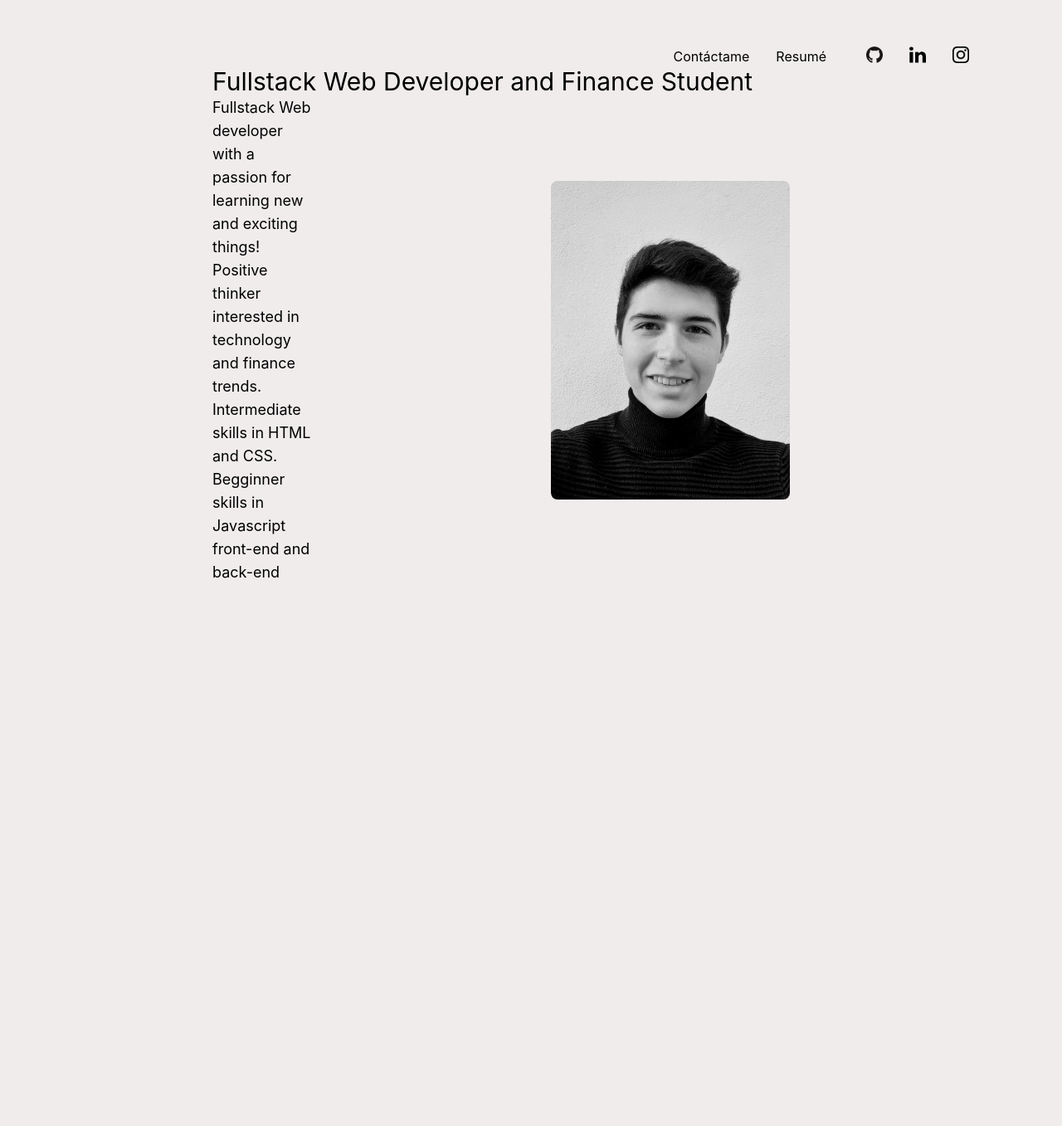
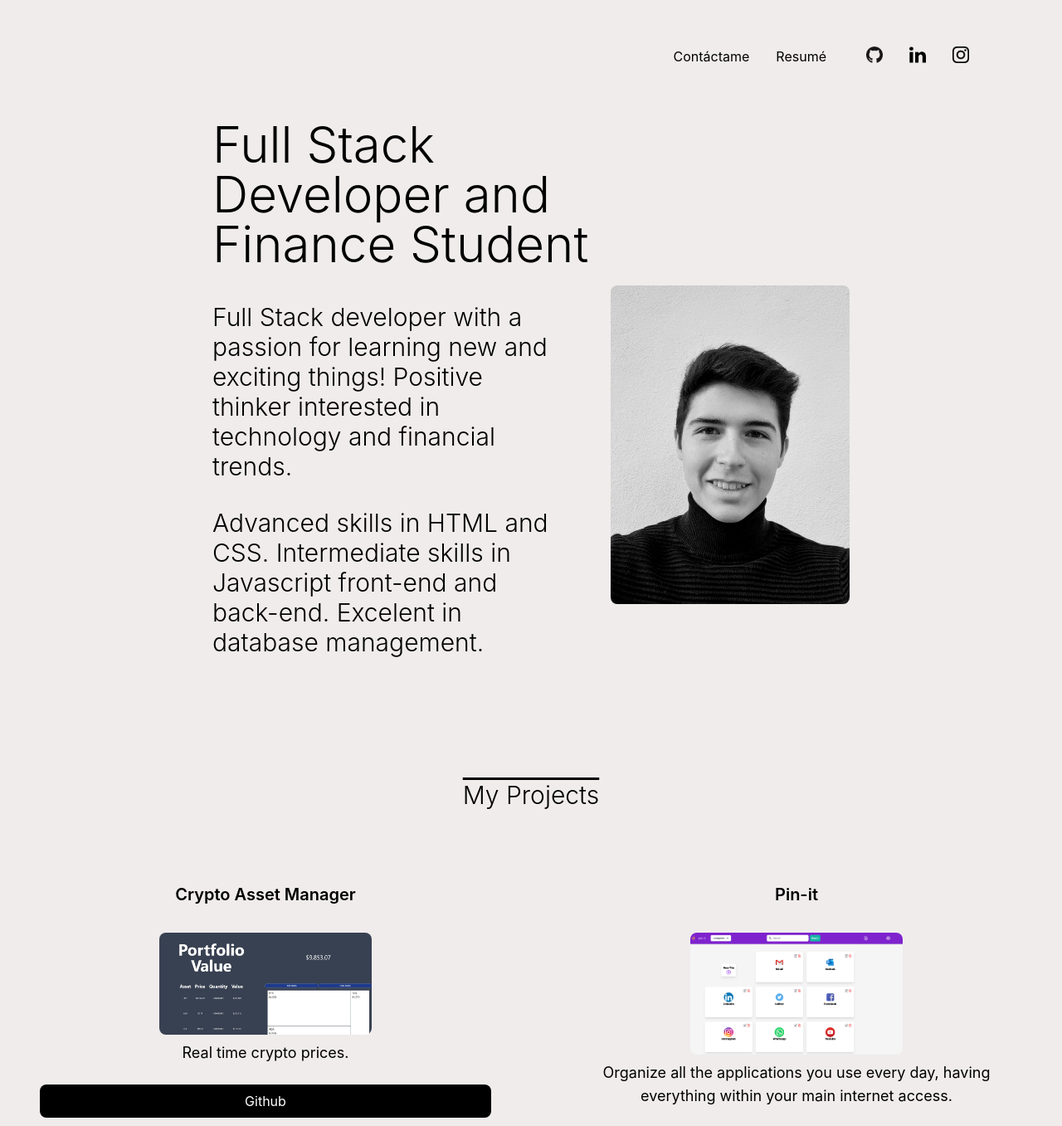
Before and after one commit to Pablogarciag02/MyReactPortfolio, a React (Create React App) app: page / in a window 1280 px wide. Shown: the top 1357 px of the page at 83% size. Before the commit the page ends 800 px from the top, so only its background shows below. Built offline with nearby package versions, Linux system fonts and the light colour scheme.

Commit message:
aded react components for each of my page sections

```diff
--- a/src/Aboutme.js
+++ b/src/Aboutme.js
@@ -2,14 +2,21 @@
 
 export default function Aboutme() {
   return (
-    <div>
-        <div class ="justify-center">
-            <h1 class = "text-3xl mx-8 md:mx-32 xl:mx-64 2xl:ml-96">Fullstack Web Developer and Finance Student</h1>
+    <div class = "mt-16">
+        <div class ="justify-center my-5 md:w-5/6">
+            <h1 class = "text-3xl font-medium mx-8 md:mx-32 md:text-6xl md:font-light xl:mx-64 2xl:ml-96">Full Stack Developer and Finance Student</h1>
         </div>
 
-        <div class ="justify-center md:flex">
-            <p class ="text-lg mx-8 md:ml-32  xl:ml-64 2xl:ml-96">Fullstack Web developer with a passion for learning new and exciting things! Positive thinker interested in technology and finance trends. Intermediate skills in HTML and CSS. Begginner skills in Javascript front-end and back-end </p>
-            <img id="starterImg" class = "m-auto  h-96 md:mr-32 xl:mx-64 2xl:mr-96 rounded-lg" src={process.env.PUBLIC_URL+"favicons/starterPic.jpg"}></img>
+        <div class ="justify-center my-5 md:flex md:justify-between my-5">
+            <div class ="text-3xl my-5 font-light mx-8 md:ml-32 md:w-1/3  xl:ml-64 2xl:ml-96">
+            <p>Full Stack developer with a passion for learning new and exciting things! Positive thinker interested in technology and financial trends.</p>
+            <p class="mt-8">Advanced skills in HTML and CSS. Intermediate skills in Javascript front-end and back-end. Excelent in database management.</p>
+            </div>
+            <img id="starterImg" class = " justify-center h-96 md:mr-32 xl:mr-64 2xl:mr-96 rounded-lg" src={process.env.PUBLIC_URL+"favicons/starterPic.jpg"}></img>
+        </div>
+
+        <div class ="justify-center text-center mt-32 ">
+            <h1 class = "text-3xl overline underline font-light mx-8 md:mx-32 xl:mx-64 2xl:ml-96">My Projects</h1>
         </div>
 
     </div>
--- a/src/App.js
+++ b/src/App.js
@@ -2,12 +2,15 @@
 import Header from './Header';
 import Modal from './Modal';
 import Aboutme from './Aboutme';
+import Projects from './Projects';
 
 function App() {
   return (
     <>
       <Header />
+      <Modal />
       <Aboutme />
+      <Projects />
       </>
   );
 }
--- a/src/Modal.js
+++ b/src/Modal.js
@@ -1,4 +1,6 @@
 import React from 'react'
+import "./Modal.css"
+
 
 export default function Modal() {
   return (
--- /dev/null
+++ b/src/Projects.js
@@ -0,0 +1,78 @@
+import React from 'react'
+
+export default function Projects() {
+  return (
+    <div class =" justify-center xl:inline-grid grid-cols-2 mt-10 flex-row">
+
+        <div class = "justify-center p-4 mx-8 rounded-lg hover:ring-4 hover:ring-gray-900">
+            <h2 class ="text-xl text-center my-8 font-semibold">Crypto Asset Manager</h2>
+            <img class ="w-64 m-auto rounded-lg" src={process.env.PUBLIC_URL+"favicons/cryptoAssetmgr.jpg"}></img>
+            <p class ="text-center my-2 text-lg">Real time crypto prices. </p>
+            <div class = "w-full flex flex-col">
+                <a class= "bg-black text-white rounded-lg py-2 my-4 text-center" href="https://github.com/richardguarnieri/personal-asset-manager" target="_blank"><button>Github</button></a>
+                <a class="border border-black text-black rounded-lg py-2 text-center" href="https://richardguarnieri.github.io/personal-asset-manager/" target="_blank"><button>Page</button></a>
+            </div>
+        </div>
+
+        <div class = "justify-center p-4 mx-8 rounded-lg hover:ring-4 hover:ring-gray-900">
+            <h2 class ="text-xl text-center my-8 font-semibold">Pin-it</h2>
+            <img class ="w-64 m-auto rounded-lg" src={process.env.PUBLIC_URL+"favicons/pinit.png"}></img>
+            <p class ="text-center my-2 text-lg">Organize all the applications you use every day, having everything within your main internet access. </p>
+            <div class = "w-full flex flex-col">
+                <a class= "bg-black text-white rounded-lg py-2 my-4 text-center" href="https://github.com/AlejandroBahSan/Pin-it" target="_blank"><button>Github</button></a>
+                <a class="border border-black text-black rounded-lg py-2 text-center" href="https://pin-it-app-project.herokuapp.com/" target="_blank"><button>Page</button></a>
+            </div>
+        </div>
+
+        <div class = "justify-center p-4 mx-8 rounded-lg hover:ring-4 hover:ring-gray-900">
+            <h2 class ="text-xl text-center my-8 font-semibold">Tech and Finance blog</h2>
+            <img class ="w-64 m-auto rounded-lg" src={process.env.PUBLIC_URL+"favicons/techblog.png"}></img>
+            <p class ="text-center my-2 text-lg">Post and talk about exciting things in this Tech and Finance Blog</p>
+            <div class = "w-full flex flex-col">
+                <a class= "bg-black text-white rounded-lg py-2 my-4 text-center" href="https://github.com/Pablogarciag02/Tech-Blog" target="_blank"><button>Github</button></a>
+                <a class="border border-black text-black rounded-lg py-2 text-center" href="https://tech-blog-adineradomx.herokuapp.com/" target="_blank"><button>Page</button></a>
+            </div>
+        </div>
+
+        <div class = "justify-center p-4 mx-8 rounded-lg hover:ring-4 hover:ring-gray-900">
+            <h2 class ="text-xl text-center my-8 font-semibold">EmployeeTracker-SQL</h2>
+            <img class ="w-64 m-auto rounded-lg" src={process.env.PUBLIC_URL+"favicons/employeeTracker.jpeg"}></img>
+            <p class ="text-center my-2 text-lg">Manage and direct all employees through a database prompt.</p>
+            <div class = "w-full flex flex-col">
+                <a class= "bg-black text-white rounded-lg py-2 my-4 text-center" href="https://github.com/Pablogarciag02/EmployeeTracker-SQL" target="_blank"><button>Github</button></a>
+            </div>
+        </div>
+
+        <div class = "justify-center p-4 mx-8 rounded-lg hover:ring-4 hover:ring-gray-900">
+            <h2 class ="text-xl text-center my-8 font-semibold">Weather Dashboard</h2>
+            <img class ="w-64 m-auto rounded-lg" src={process.env.PUBLIC_URL+"favicons/weatherDashboard.jpg"}></img>
+            <p class ="text-center my-2 text-lg">Real time current weather and 5 day forecast.</p>
+            <div class = "w-full flex flex-col">
+                <a class= "bg-black text-white rounded-lg py-2 my-4 text-center" href="https://github.com/Pablogarciag02/Real-Time-Weather-Info-SearchBar-" target="_blank"><button>Github</button></a>
+                <a class="border border-black text-black rounded-lg py-2 text-center" href="https://pablogarciag02.github.io/Real-Time-Weather-Info-SearchBar-/" target="_blank"><button>Page</button></a>
+            </div>
+        </div>
+
+        <div class = "justify-center p-4 mx-8 rounded-lg hover:ring-4 hover:ring-gray-900">
+            <h2 class ="text-xl text-center my-8 font-semibold">Code Quiz</h2>
+            <img class ="w-64 m-auto rounded-lg" src={process.env.PUBLIC_URL+"favicons/codingQuiz.jpg"}></img>
+            <p class ="text-center my-2 text-lg">Coding Quiz to test your skills!</p>
+            <div class = "w-full flex flex-col">
+                <a class= "bg-black text-white rounded-lg py-2 my-4 text-center" href="https://github.com/Pablogarciag02/HomeworkWeek4" target="_blank"><button>Github</button></a>
+                <a class="border border-black text-black rounded-lg py-2 text-center" href="https://pablogarciag02.github.io/HomeworkWeek4/" target="_blank"><button>Page</button></a>
+            </div>
+        </div>
+
+        <div class = "justify-center p-4 mx-8 rounded-lg hover:ring-4 hover:ring-gray-900">
+            <h2 class ="text-xl text-center my-8 font-semibold">Work Day Scheduler</h2>
+            <img class ="w-64 m-auto rounded-lg" src={process.env.PUBLIC_URL+"favicons/workDay.jpg"}></img>
+            <p class ="text-center my-2 text-lg">Very usefull for managing ones time!</p>
+            <div class = "w-full flex flex-col">
+                <a class= "bg-black text-white rounded-lg py-2 my-4 text-center" href="https://github.com/Pablogarciag02/HomeworkWeek5" target="_blank"><button>Github</button></a>
+                <a class="border border-black text-black rounded-lg py-2 text-center" href="https://pablogarciag02.github.io/HomeworkWeek5/" target="_blank"><button>Page</button></a>
+            </div>
+        </div>
+
+    </div>
+  )
+}
```
